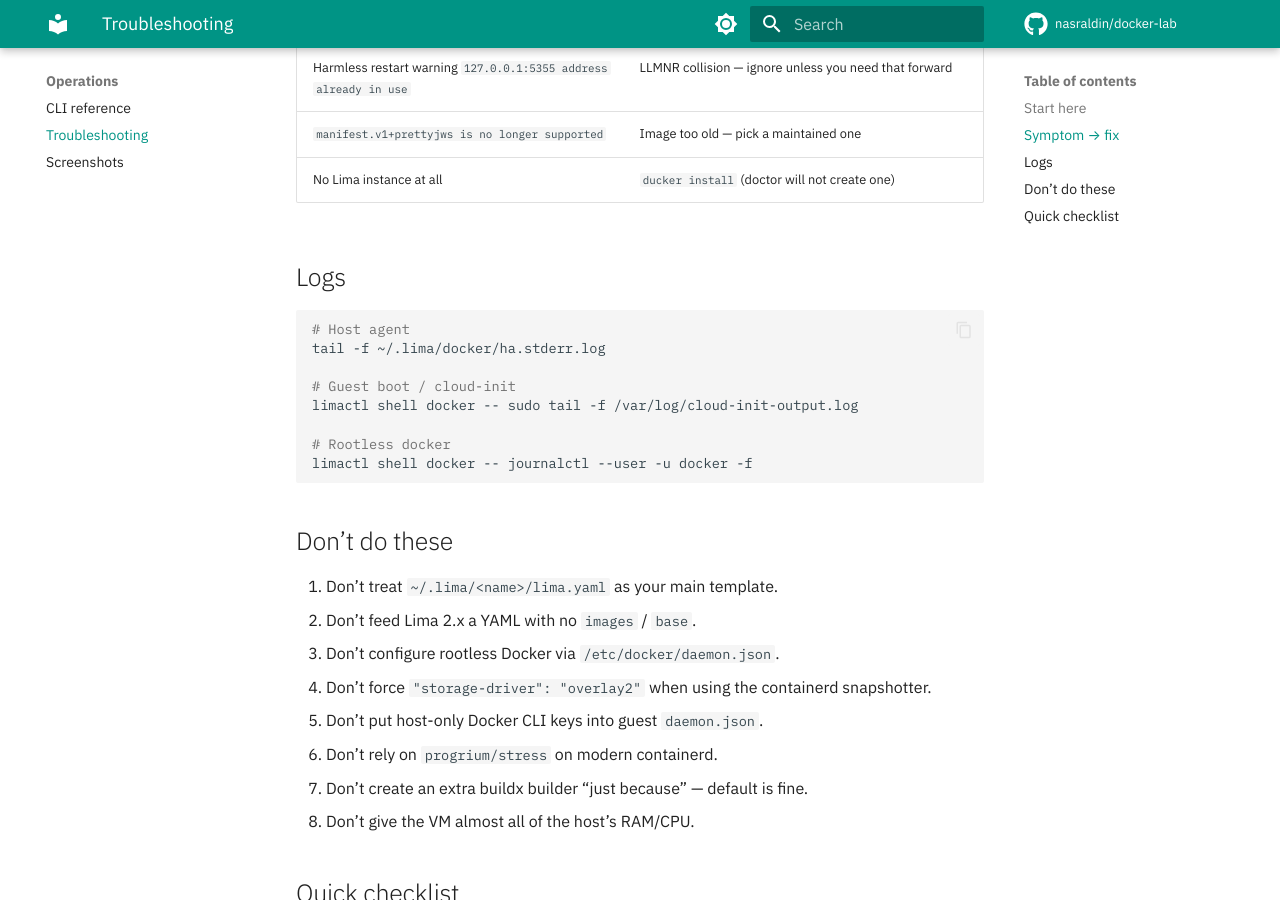
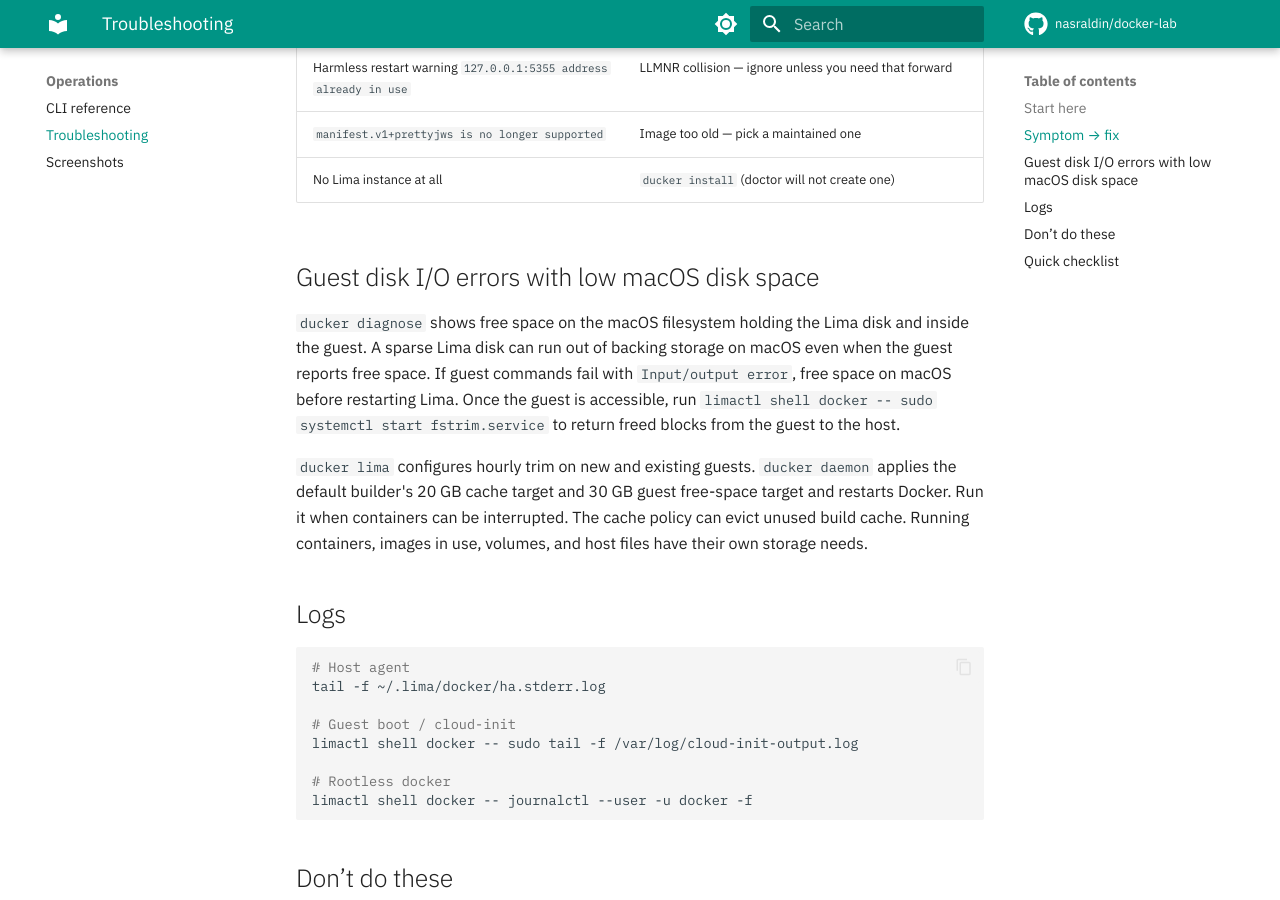
Before and after one commit to nasraldin/docker-lab, an MkDocs documentation site: the page built from docs/troubleshooting.md, in a window 1280 px wide and 900 px high, scrolled down 1107 px. Built offline with MkDocs 1.6.1 and Material for MkDocs 9.7.7, drawn with Linux system fonts in a browser that asks for light colours; comment, search, counter and statistics services are not loaded.

Commit message:
fix: reclaim Lima Docker storage before disk pressure
Signed-off-by: Nasr Aldin <nasr2ldin@gmail.com>

```diff
--- a/docs/troubleshooting.md
+++ b/docs/troubleshooting.md
@@ -27,6 +27,21 @@ ducker verify
 | Harmless restart warning `127.0.0.1:5355 address already in use` | LLMNR collision — ignore unless you need that forward                      |
 | `manifest.v1+prettyjws is no longer supported`                   | Image too old — pick a maintained one                                      |
 | No Lima instance at all                                          | `ducker install` (doctor will not create one)                              |
+
+## Guest disk I/O errors with low macOS disk space
+
+`ducker diagnose` shows free space on the macOS filesystem holding the Lima disk and
+inside the guest. A sparse Lima disk can run out of backing storage on macOS even
+when the guest reports free space. If guest commands fail with `Input/output error`,
+free space on macOS before restarting Lima. Once the guest is accessible, run
+`limactl shell docker -- sudo systemctl start fstrim.service` to return freed blocks
+from the guest to the host.
+
+`ducker lima` configures hourly trim on new and existing guests. `ducker daemon`
+applies the default builder's 20 GB cache target and 30 GB guest free-space target
+and restarts Docker. Run it when containers can be interrupted. The cache policy
+can evict unused build cache. Running containers, images in use, volumes, and host
+files have their own storage needs.
 
 ## Logs
 
--- a/lima-docker.yaml
+++ b/lima-docker.yaml
@@ -95,6 +95,10 @@ provision:
     expression: |
       .features.cdi = true |
       .features.containerd-snapshotter = {{.Param.containerdSnapshotter}} |
+      .builder.gc.enabled = true |
+      .builder.gc.defaultReservedSpace = "8GB" |
+      .builder.gc.defaultMaxUsedSpace = "20GB" |
+      .builder.gc.defaultMinFreeSpace = "30GB" |
       .["log-driver"] = "json-file" |
       .["log-opts"]["max-size"] = "10m" |
       .["log-opts"]["max-file"] = "3"
```
Also changed, not shown: 6 other files.
